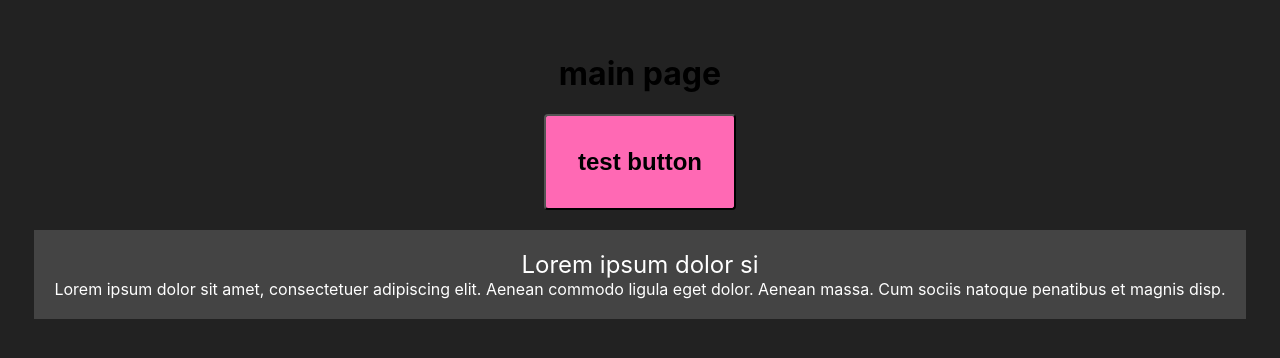
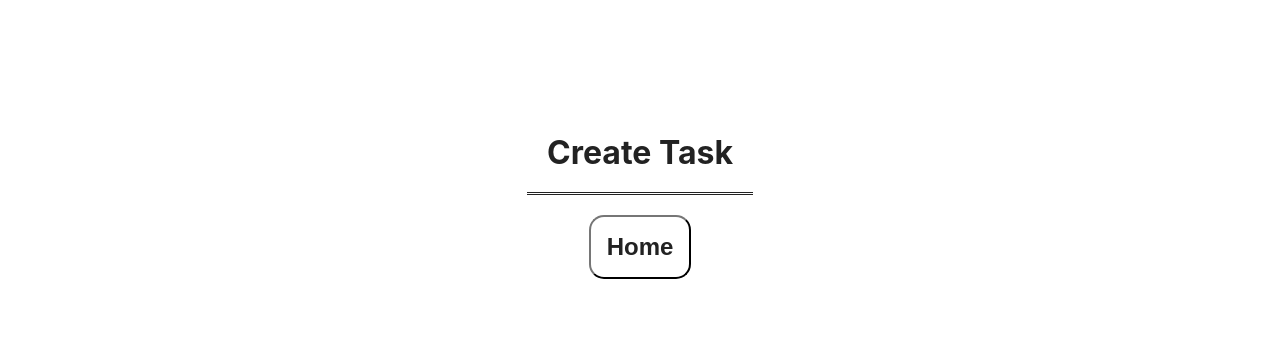
Before and after one commit to ansxnlee/tasklist, a React (Create React App) app in the folder webapp/: page /newtask in a window 1280 px wide. Shown: the part 214-572 px from the top of the page. Built offline with nearby package versions, Linux system fonts and the light colour scheme.

Commit message:
added react routing

```diff
--- a/webapp/src/components/Card.tsx
+++ b/webapp/src/components/Card.tsx
@@ -36,9 +36,9 @@ const CardContainer = styled.div<CardContainerProps>`
 
 const CardTitle = styled.div`
   font-size: 1.5em;
-  color: white;
+  color: ${COLORS.text};
 `;
 
 const CardText = styled.span`
-  color: white;
+  color: ${COLORS.text};
 `
--- /dev/null
+++ b/webapp/src/components/CardBox.tsx
@@ -0,0 +1 @@
+export {}
--- /dev/null
+++ b/webapp/src/components/RouteButton.tsx
@@ -0,0 +1,25 @@
+import styled from '@emotion/styled';
+import { COLORS } from '../constants';
+
+export const RouteButton = ({text, href}: {text?: string, href?: string}) => {
+  return (
+    <a href={href}>
+      <Button type='button'>{text}</Button>
+    </a>
+  )
+}
+
+const Button = styled.button`
+  padding: 16px;
+  background-color: ${COLORS.background};
+  font-size: 1.5em;
+  border-radius: 15px;
+  border-color: ${COLORS.text};
+  color: ${COLORS.text};
+  font-weight: bold;
+  &:hover {
+    color: ${COLORS.highlight};
+    border-color: ${COLORS.highlight};
+    cursor: pointer;
+  }
+`
--- /dev/null
+++ b/webapp/src/components/Title.tsx
@@ -0,0 +1,24 @@
+import styled from '@emotion/styled';
+import { COLORS } from '../constants';
+
+export const Title = ({text}: {text?: string}) => {
+  return (
+    <TextContainer>
+      <Text>{text}</Text>
+    </TextContainer>
+  )
+}
+
+const TextContainer = styled.div`
+  display: flex;
+  padding: 20px;
+  margin: 20px;
+  border-bottom-style: double;
+  border-color: ${COLORS.text};
+`;
+
+const Text = styled.span`
+  font-size: 2em;
+  font-weight: bold;
+  color: ${COLORS.text};
+`;
--- a/webapp/src/components/ViewContainer.tsx
+++ b/webapp/src/components/ViewContainer.tsx
@@ -17,5 +17,5 @@ export const ViewContainer = styled.div<Props>`
   padding-right: ${(props) => (props.pr ? props.pr : null)};
   padding-bottom: ${(props) => (props.pb ? props.pb : null)};
   padding-left: ${(props) => (props.pl ? props.pl: null)};
-  background-color: ${COLORS.darkBackground};
+  background-color: ${COLORS.background};
 `;
--- a/webapp/src/constants.ts
+++ b/webapp/src/constants.ts
@@ -1,4 +1,6 @@
 export const COLORS = {
-  darkBackground: '#222222',
-  componentBackground: '#444444'
+  background: 'white',
+  componentBackground: '#c4c4c4',
+  highlight: '#00AFFF',
+  text: '#222222'
 }
--- a/webapp/src/index.tsx
+++ b/webapp/src/index.tsx
@@ -2,14 +2,32 @@ import React from 'react';
 import ReactDOM from 'react-dom/client';
 import './index.css';
 import App from './App';
+import Error from './views/error';
+import Create from './views/create';
 //import reportWebVitals from './reportWebVitals';
+import {
+  createBrowserRouter,
+  RouterProvider
+ } from 'react-router-dom';
+
+const router = createBrowserRouter([
+  {
+    path: "/",
+    element: <App />,
+    errorElement: <Error />
+  },
+  {
+    path: "newtask",
+    element: <Create />
+  }
+])
 
 const root = ReactDOM.createRoot(
   document.getElementById('root') as HTMLElement
 );
 root.render(
   <React.StrictMode>
-    <App />
+    <RouterProvider router={router} />
   </React.StrictMode>
 );
 
--- /dev/null
+++ b/webapp/src/views/create.tsx
@@ -0,0 +1,14 @@
+import { RouteButton } from '../components/RouteButton';
+import { Title } from '../components/Title';
+import { ViewContainer } from '../components/ViewContainer';
+
+const Create = () => {
+  return (
+    <ViewContainer height='100%'>
+      <Title text='Create Task' />
+      <RouteButton text='Home' href='/'/>
+    </ViewContainer>
+  );
+}
+
+export default Create;
--- /dev/null
+++ b/webapp/src/views/error.tsx
@@ -0,0 +1,12 @@
+import { ViewContainer } from '../components/ViewContainer';
+import { Title } from '../components/Title';
+
+const Error = () => {
+  return (
+    <ViewContainer height='100%'>
+      <Title text='404 Page Not Found' />
+    </ViewContainer>
+  )
+}
+
+export default Error;
--- a/webapp/src/views/main.tsx
+++ b/webapp/src/views/main.tsx
@@ -1,24 +1,13 @@
-import styled from '@emotion/styled'
 import { Card } from '../components/Card';
+import { RouteButton } from '../components/RouteButton';
+import { Title } from '../components/Title';
 import { ViewContainer } from '../components/ViewContainer';
-
-const Button = styled.button`
-  padding: 32px;
-  background-color: hotpink;
-  font-size: 24px;
-  border-radius: 4px;
-  color: black;
-  font-weight: bold;
-  &:hover {
-    color: white;
-  }
-`
 
 const Main = () => {
   return (
     <ViewContainer height='100%'>
-      <h1>main page</h1>
-      <Button>test button</Button>
+      <Title text='Tasklist' />
+      <RouteButton text='Create New Task' href='/newtask' />
       <Card
         title='Lorem ipsum dolor si'
         text='
```
